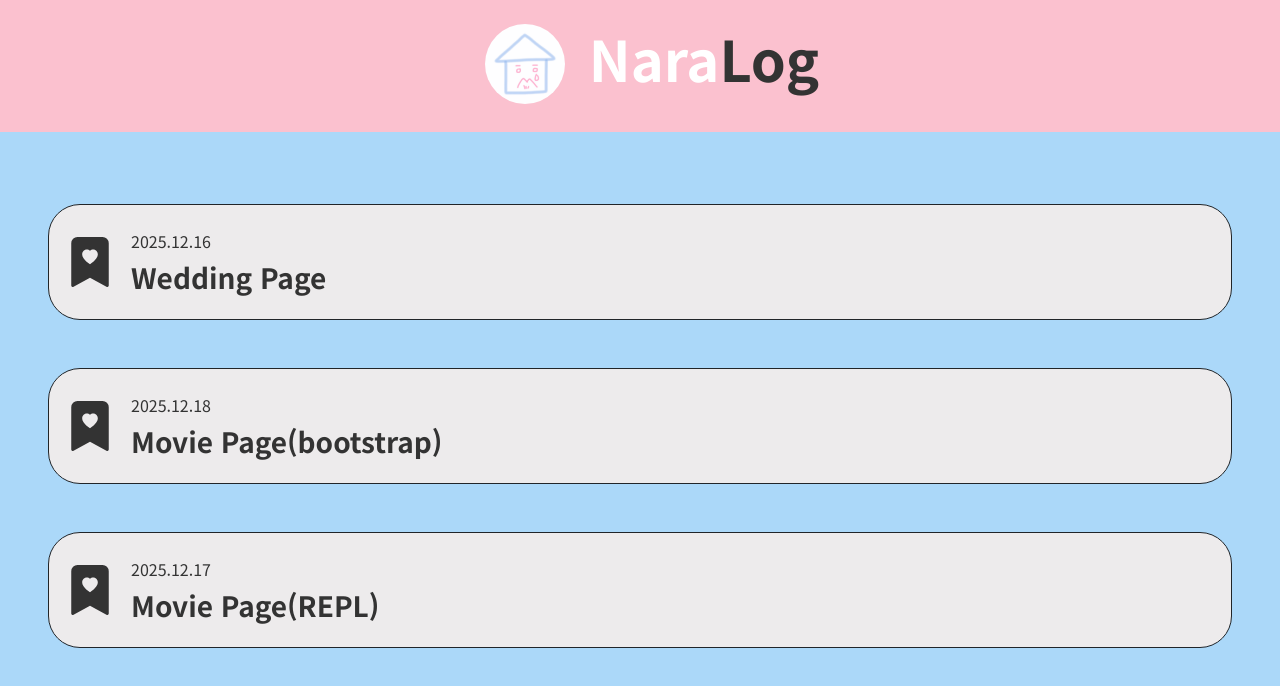
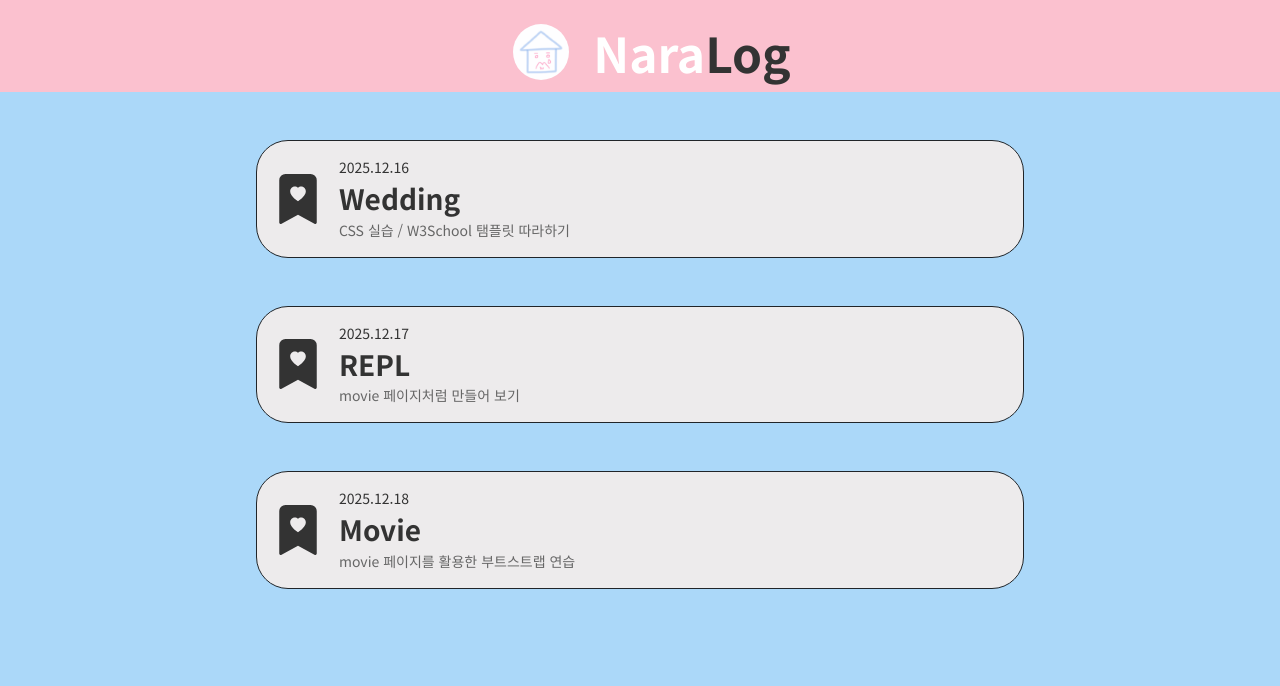
Before and after one commit to frydaynar/study_ui, a plain HTML site: page index.html in a window 1280 px wide. Drawn offline with nearby package versions, Linux system fonts and the light colour scheme.

Commit message:
Update index.html

```diff
--- a/index.html
+++ b/index.html
@@ -31,15 +31,15 @@
         }
 
         header h1 {
-            font-size: 3.5em;
+            font-size: 3em;
         }
         header .logo {
-            width: 5em;
-            height: 5em;
+            width: 3.5em;
+            height: 3.5em;
         }
 
         /* 이거 작동 안되는데 다시 알아보자 */
-        /* main .mypage a:hover {
+        /* body main .mypage:hover {
             background-color: #f9e4a3;
         } */
 
@@ -49,62 +49,67 @@
 <body>
 
     <header class="d-flex flex-wrap justify-content-center py-3 mb-4" style="background-color: #fbc1cf;">
-        <div class="w-100" style="height: 100px;">
-            <a href="#" class="d-flex justify-content-center p-2 ">
+        <div class="w-100" style="height: 60px;">
+            <a href="#" class="d-flex justify-content-center p-2">
                 <img src="images/Gohome_logo.JPG" class="logo rounded-circle mx-4" alt="로고 이미지 입니다.">
-                <h1 class="fw-bold rounded-5" style="color: #333;"><span class="text-white">Nara</span>Log</h1>
+                <h1 class="fw-bold"; style="color: #333;"><span class="text-white">Nara</span>Log</h1>
             </a>
         </div>
     </header>
 
-    <main class="p-5">
-        <div class="mypage p-3 mb-5 border rounded-5 border-dark" style="background-color:  #edebec;" >
+    <main style="max-width: 100%;">
+        <div class="mypage d-bloc my-5 border rounded-5 border-dark" style="margin: 0 auto; width: 60%; background-color:  #edebec;">
             <a href="wedding/WeddingPage3.html">
-                <div class="d-flex" style="color: #333;">
-                    <div class="py-3">
+                <div class="d-flex p-3" style="color: #333;">
+                    <div class="py-3" style="margin: auto 0;">
                         <svg xmlns="http://www.w3.org/2000/svg" width="50" height="50" fill="currentColor" class="bi bi-bookmark-heart-fill" viewBox="0 0 16 16">
                             <path d="M2 15.5a.5.5 0 0 0 .74.439L8 13.069l5.26 2.87A.5.5 0 0 0 14 15.5V2a2 2 0 0 0-2-2H4a2 2 0 0 0-2 2zM8 4.41c1.387-1.425 4.854 1.07 0 4.277C3.146 5.48 6.613 2.986 8 4.412z"/>
                         </svg>
                     </div>
                     <div class="px-3">
-                        <p class="my-2">2025.12.16</p>
-                        <h3 class="m-0 fw-bold">Wedding Page</h3>
+                        <p class="m-0 small">2025.12.16</p>
+                        <h3 class="my-1 fw-bold">Wedding</h3>
+                        <p class="m-0 small" style="color: #666;"> CSS 실습 / W3School 탬플릿 따라하기</p>
                     </div>
                 </div>
             </a>
         </div>
 
-        <div class="mypage p-3 mb-5 border rounded-5 border-dark" style="background-color:  #edebec;" >
-            <a href="movie(bootstrap)/B_main.html">
-                <div class="d-flex" style="color: #333;">
-                    <div class="py-3">
+        <div class="mypage d-bloc my-5 border rounded-5 border-dark" style="margin: 0 auto; width: 60%; background-color:  #edebec;">
+            <a href="movie(repl)/ex1.html">
+                <div class="d-flex p-3" style="color: #333;">
+                    <div class="py-3" style="margin: auto 0;">
                         <svg xmlns="http://www.w3.org/2000/svg" width="50" height="50" fill="currentColor" class="bi bi-bookmark-heart-fill" viewBox="0 0 16 16">
                             <path d="M2 15.5a.5.5 0 0 0 .74.439L8 13.069l5.26 2.87A.5.5 0 0 0 14 15.5V2a2 2 0 0 0-2-2H4a2 2 0 0 0-2 2zM8 4.41c1.387-1.425 4.854 1.07 0 4.277C3.146 5.48 6.613 2.986 8 4.412z"/>
                         </svg>
                     </div>
                     <div class="px-3">
-                        <p class="my-2">2025.12.18</p>
-                        <h3 class="m-0 fw-bold">Movie Page(bootstrap)</h3>
+                        <p class="m-0 small">2025.12.17</p>
+                        <h3 class="my-1 fw-bold">REPL</h3>
+                        <p class="m-0 small" style="color: #666;"> movie 페이지처럼 만들어 보기</p>
                     </div>
                 </div>
             </a>
         </div>
 
-        <div class="mypage p-3 mb-5 border rounded-5 border-dark" style="background-color:  #edebec;" >
-            <a href="movie(repl)/ex1.html">
-                <div class="d-flex" style="color: #333;">
-                    <div class="py-3">
+        <div class="mypage d-bloc my-5 border rounded-5 border-dark" style="margin: 0 auto; width: 60%; background-color:  #edebec;">
+            <a href="movie(bootstrap)/B_main.html">
+                <div class="d-flex p-3" style="color: #333;">
+                    <div class="py-3" style="margin: auto 0;">
                         <svg xmlns="http://www.w3.org/2000/svg" width="50" height="50" fill="currentColor" class="bi bi-bookmark-heart-fill" viewBox="0 0 16 16">
                             <path d="M2 15.5a.5.5 0 0 0 .74.439L8 13.069l5.26 2.87A.5.5 0 0 0 14 15.5V2a2 2 0 0 0-2-2H4a2 2 0 0 0-2 2zM8 4.41c1.387-1.425 4.854 1.07 0 4.277C3.146 5.48 6.613 2.986 8 4.412z"/>
                         </svg>
                     </div>
                     <div class="px-3">
-                        <p class="my-2">2025.12.17</p>
-                        <h3 class="m-0 fw-bold">Movie Page(REPL)</h3>
+                        <p class="m-0 small">2025.12.18</p>
+                        <h3 class="my-1 fw-bold">Movie</h3>
+                        <p class="m-0 small" style="color: #666;"> movie 페이지를 활용한 부트스트랩 연습</p>
                     </div>
                 </div>
             </a>
         </div>
+
+
     </main>
 </body>
 </html>
```
